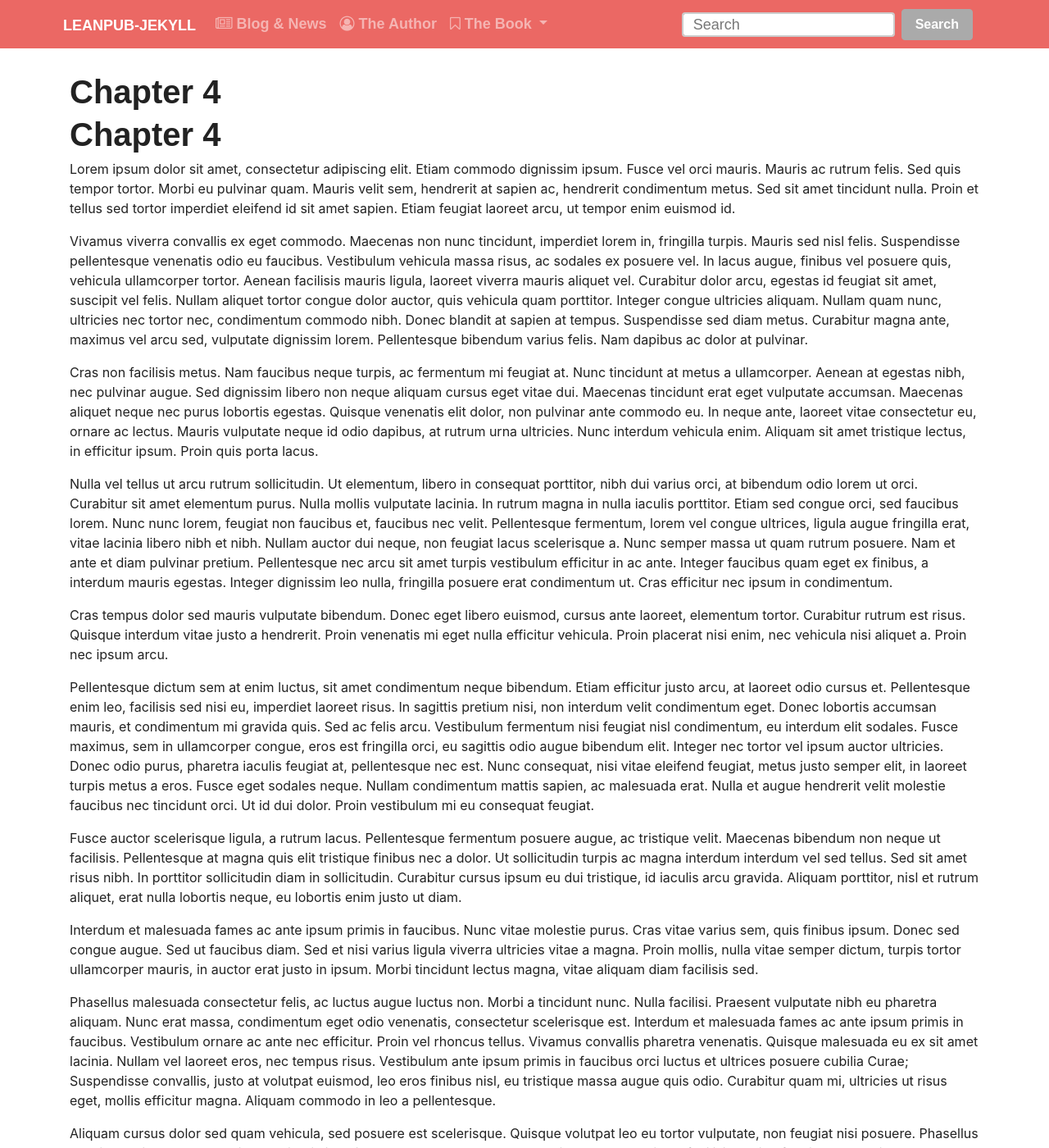
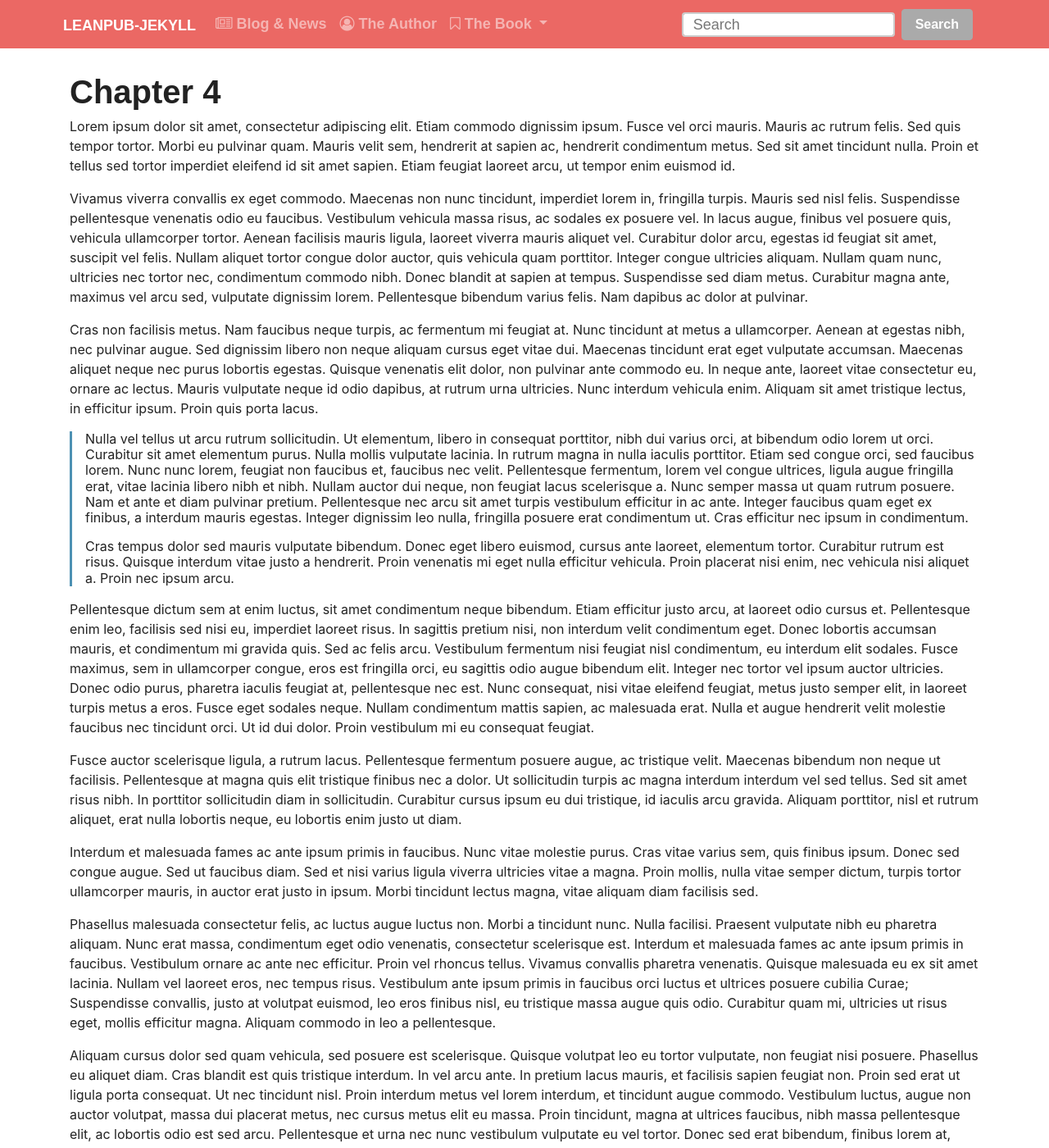
Before and after one commit to groundh0g/leanpub-jekyll, a Jekyll site: the page built from manuscript/chapter4.md, in a window 1280 px wide and 1400 px high. Shown: the whole window at 82% size. Built offline with Jekyll 4.4.1, drawn with Linux system fonts in a browser that asks for light colours; nearby versions of some CDN libraries; some web fonts are replaced; our own code applies the rules of GitHub Pages for plain Markdown files.

Commit message:
adds blockquote style for web view, hides extra chapter title on web view

```diff
--- a/assets/style/custom/main.scss
+++ b/assets/style/custom/main.scss
@@ -1,2 +1,34 @@
 ---
 ---
+
+/* Some vars */
+$background-color: hsl(50, 5, 97);
+$black: hsl(200, 40, 10);
+$white: $background-color;
+//$base-font-size: 2.4em;
+//$base-line-height: 1.5em;
+$base-font-size: 1.0em;
+$base-line-height: 1.2em;
+
+blockquote {
+  position: relative;
+  padding-left: 1em;
+  border-left: 0.2em solid lighten($black, 40%);
+  //font-family: 'Roboto', serif;
+  //font-size: $base-font-size;
+  line-height: $base-line-height;
+  //font-weight: 100;
+  //&:before, &:after {
+  //  content: '\201C';
+  //  font-family: 'Sanchez';
+  //  color: lighten($black, 40%);
+  //}
+  //&:after {
+  //  content: '\201D';
+  //}
+}
+
+blockquote strong {
+  font-weight: bolder;
+  //color: red;
+}
```
Also changed, not shown: manuscript/chapter1.md (+1 -1 lines), manuscript/chapter2.md (+1 -1 lines), manuscript/chapter3.md (+1 -1 lines), manuscript/chapter4.md (+1 -1 lines).
